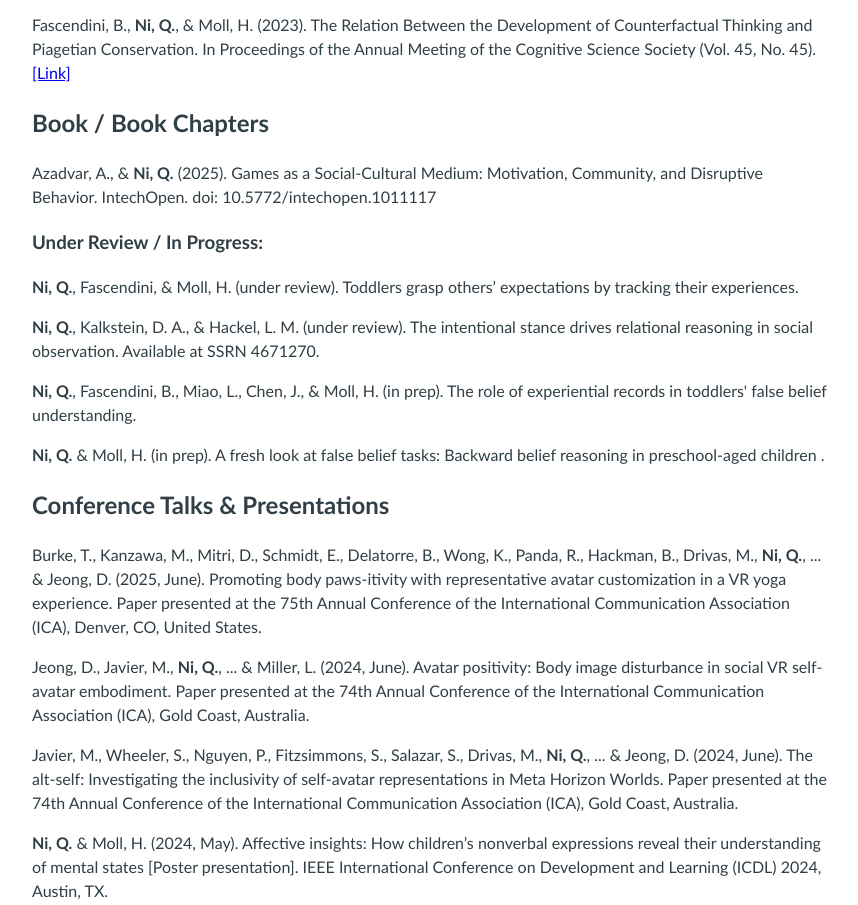
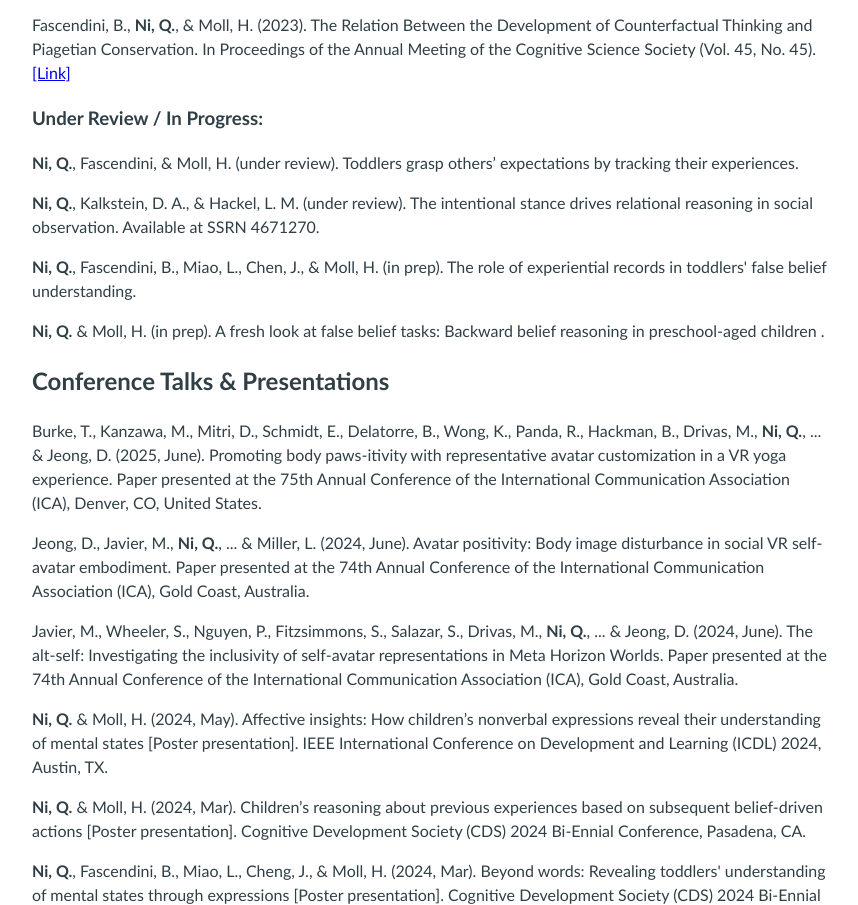
Before and after one commit to QianhuiNi/QianhuiNi.github.io, a plain HTML site: page publication.html in a window 1280 px wide. Shown: the part 1314-2219 px from the top of the page, without its empty margins (208-1066 px from the left). Drawn offline with Linux system fonts and the light colour scheme.

Commit message:
Remove duplicate Book / Book Chapters section

```diff
--- a/publication.html
+++ b/publication.html
@@ -69,10 +69,6 @@
 		<p>Javier, M., Wheeler, S., <strong>Ni, Q.</strong>, Drivas, M., Wong, K. G., Fitzsimmons, S., ... & Jeong, D. C. (2024, October). The Alt-Self: Investigating the Inclusivity of Self-Avatar Representations in Social VR. In Companion Proceedings of the 2024 Annual Symposium on Computer-Human Interaction in Play (CHI PLAY) (pp. 131-138). <a href="https://dl.acm.org/doi/abs/10.1145/3665463.3678783" target="_blank">[Link]</a></p>
 		<p>Fascendini, B., <strong>Ni, Q.</strong>, & Moll, H. (2023). The Relation Between the Development of Counterfactual Thinking and Piagetian Conservation. In Proceedings of the Annual Meeting of the Cognitive Science Society (Vol. 45, No. 45). <a href="https://escholarship.org/uc/item/0f08p1tj" target="_blank">[Link]</a></p>
 
-		<h2>Book / Book Chapters</h2>
-
-		<p>Azadvar, A., & <strong>Ni, Q.</strong> (2025). Games as a Social-Cultural Medium: Motivation, Community, and Disruptive Behavior. IntechOpen. doi: 10.5772/intechopen.1011117</p>
-
 		<h3>Under Review / In Progress:</h3>
 		<p><strong>Ni, Q.</strong>, Fascendini, & Moll, H. (under review). Toddlers grasp others’ expectations by tracking their experiences.</p>
 		<p><strong>Ni, Q.</strong>, Kalkstein, D. A., & Hackel, L. M. (under review). The intentional stance drives relational reasoning in social observation. Available at SSRN 4671270.</p>
```
